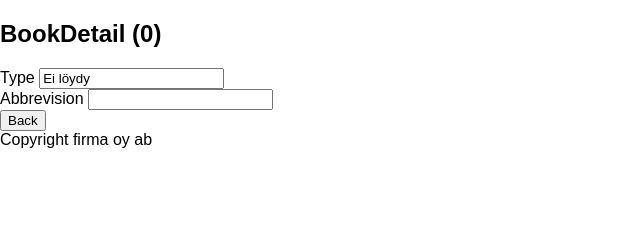
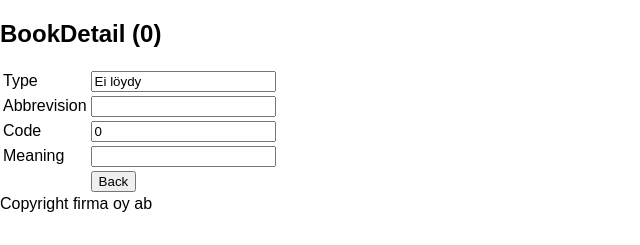
Before and after one commit to EskoTahvanainen/aiLevel, a React (Create React App) app: page / in a window 1280 px wide. Both pictures are taken after a click on the button "lisää". Shown: the part 488-733 px from the top of the page, without its empty margins (0-640 px from the left). Built offline with nearby package versions, Linux system fonts and the light colour scheme; no server answers.

Commit message:
näyttää paremmalta

```diff
--- a/src/Codesetdetail.js
+++ b/src/Codesetdetail.js
@@ -27,10 +27,24 @@ export class CodeSetDetail extends React.Component {
 
     render() {
         return <div><h2>BookDetail ({this.props.match.params.id})</h2>
-            Type <input id="Type" onChange={ev => this.valueChanged(ev)} value={this.state.book.Type}/><br />
-            Abbrevision <input id="Abbrevision" onChange={ev => this.valueChanged(ev)} value={this.state.book.Abbrevision} /><br />
-            <input onClick={() => this.goBack()} type="button" value="Back" />
-            </div>
+        <table className="table">
+            <tr>
+                <td>Type</td><td><input id="Type" onChange={ev => this.valueChanged(ev)} value={this.state.book.Type}/></td>
+            </tr>
+            <tr>
+                <td>Abbrevision</td><td><input id="Abbrevision" onChange={ev => this.valueChanged(ev)} value={this.state.book.Abbrevision} /></td>
+            </tr>
+            <tr>
+                <td>Code</td><td><input id="Code" onChange={ev => this.valueChanged(ev)} value={this.state.book.Code} /></td>
+            </tr>
+            <tr>
+                <td>Meaning</td><td><input id="Meaning" onChange={ev => this.valueChanged(ev)} value={this.state.book.Meaning} /></td>
+            </tr>
+            <tr>
+                <td></td><td><input onClick={() => this.goBack()} type="button" value="Back" /></td>
+            </tr>
+        </table>
+        </div>
     }
 }
 
--- a/src/codesetservice.js
+++ b/src/codesetservice.js
@@ -246,7 +246,7 @@ export const codesetService = {
         //cb();
 
         const url = `http://localhost:80/EnersoftDemo.Api/api/codeset/update`
-        axios.post(url, {book})
+        axios.post(url, book)
           .then((response) => {
             console.log(response)
           })
```
